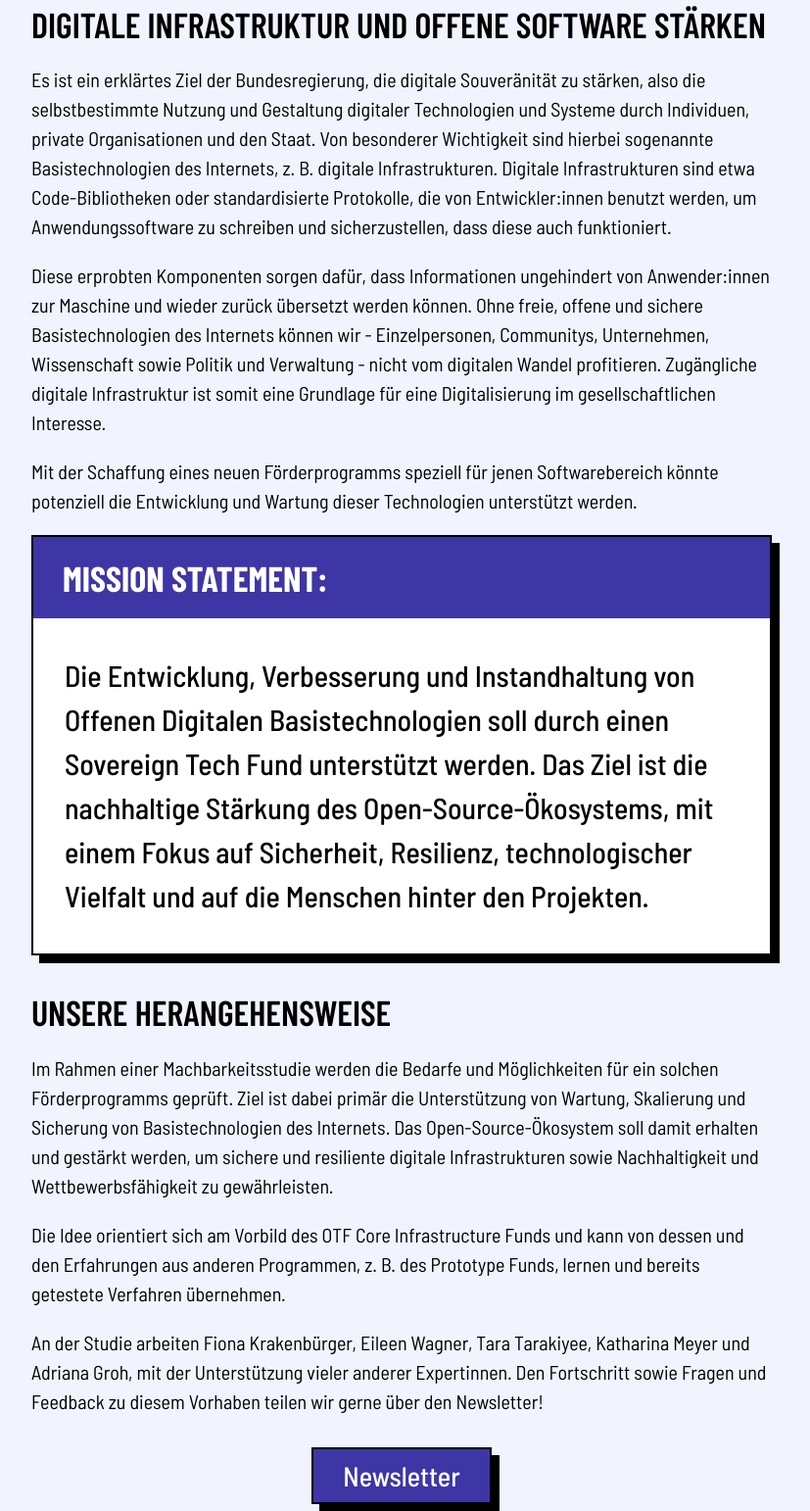
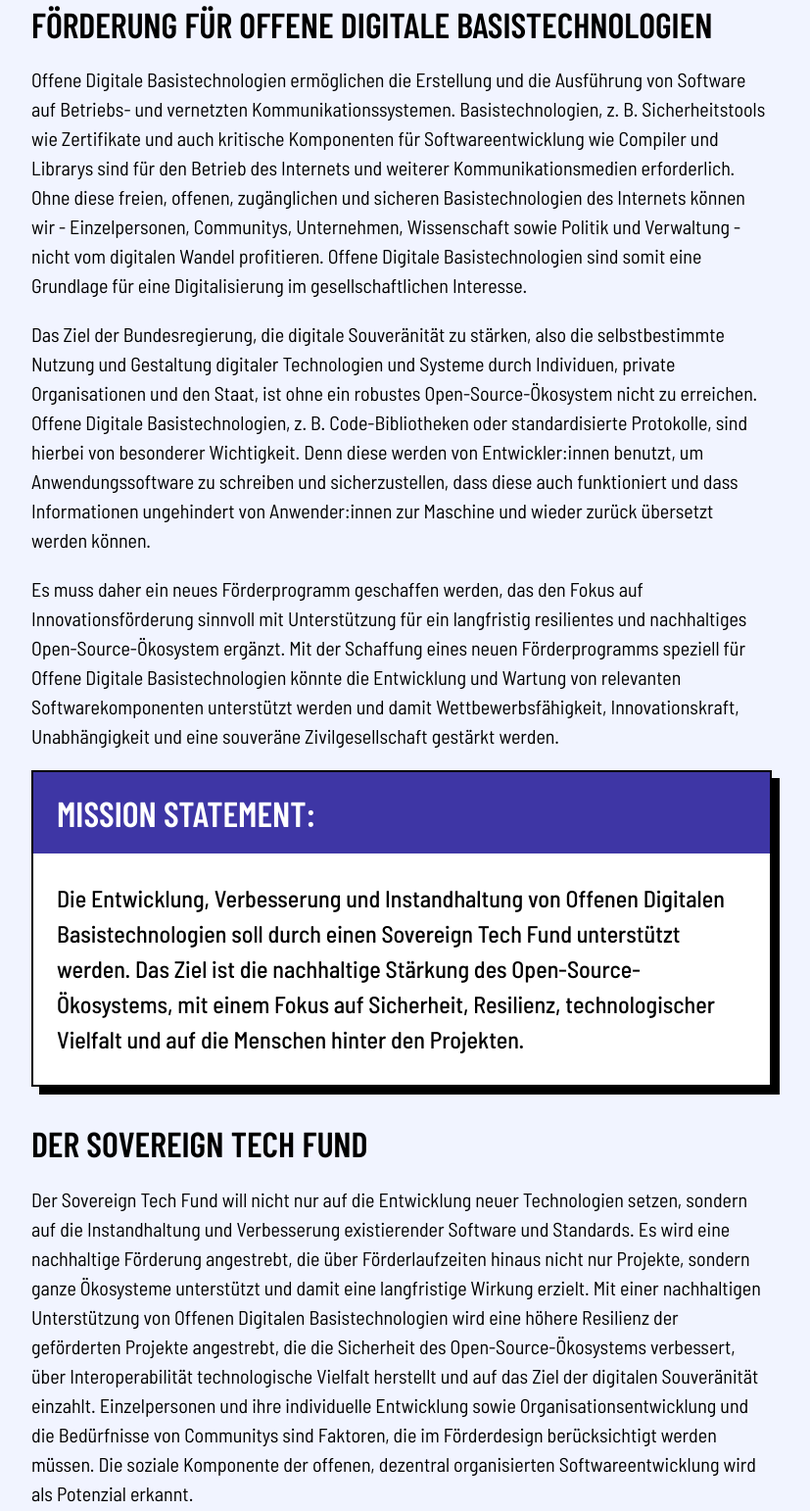
Before and after one commit to bumbleblue/stf-website, a plain HTML site: page index.html in a window 1280 px wide. Shown: the part 171-1713 px from the top of the page at 98% size, without its empty margins (230-1057 px from the left). Drawn offline with Linux system fonts and the light colour scheme.

Commit message:
scrub over content + styles

```diff
--- a/css/style.css
+++ b/css/style.css
@@ -199,7 +199,8 @@ article * + * {
 
 h1 {
   font-size: 2.4rem;
-  font-weight: 700;
+  font-weight: 600;
+  text-transform: uppercase;
 }
 
 h2 {
@@ -210,7 +211,7 @@ h2 {
 
 h3 {
   font-size: 1.8rem;
-  font-weight: 700;
+  font-weight: 600;
 }
 
 :is(h1, h2) {
@@ -276,7 +277,7 @@ blockquote:hover {
 }
 
 blockquote h3 {
-  padding: 1rem 1.5rem;
+  padding: 1rem 1.2rem;
   color: #fff;
   background: #3e36a5;
   text-transform: uppercase;
@@ -284,10 +285,10 @@ blockquote h3 {
 
 blockquote p {
   margin-top: 0;
-  padding: 1.8rem 1.6rem;
+  padding: 1.4rem 1.2rem;
   color: #000;
   background: #fff;
-  font-size: 1.5rem;
+  font-size: 1.2rem;
   font-weight: 500;
 }
 
--- a/index.html
+++ b/index.html
@@ -9,7 +9,7 @@
 
   <meta name="description" content="Digitale Infrastruktur und offene Software stärken">
   <link rel="stylesheet" href="css/style.css">
-  <link rel="canonical" href="https://infrastructurefund.de/">
+  <link rel="canonical" href="https://sovereigntechfund.de/">
 
   <!-- Social: Twitter -->
   <meta name="twitter:card" content="summary_large_image">
@@ -18,7 +18,7 @@
   <meta property="twitter:image:src" content="img/share.png">
 
   <!-- Social: Facebook / Open Graph -->
-  <meta property="og:url" content="https://infrastructurefund.de/">
+  <meta property="og:url" content="https://sovereigntechfund.de/">
   <meta property="og:title" content="Sovereign Tech Fund">
   <meta property="og:image" content="img/share.png">
 
@@ -43,34 +43,23 @@
         <span id="selected">de</span><a href="/en">en</a>
       </div>
     </nav>
-    <!-- <h1>Digitale Infrastruktur und offene Software stärken</h1> -->
   </header>
 
   <main>
 
     <article>
-      <h2>Digitale Infrastruktur und offene Software stärken</h2>
+      <h2>Förderung für Offene Digitale Basistechnologien</h2>
 
       <p>
-        Es ist ein erklärtes Ziel der Bundesregierung, die digitale Souveränität zu stärken, also die selbstbestimmte
-        Nutzung und Gestaltung digitaler Technologien und Systeme durch Individuen, private Organisationen und den
-        Staat. Von besonderer Wichtigkeit sind hierbei sogenannte Basistechnologien des Internets, z. B. digitale
-        Infrastrukturen. Digitale Infrastrukturen sind etwa Code-Bibliotheken oder standardisierte Protokolle, die von
-        Entwickler:innen benutzt werden, um Anwendungssoftware zu schreiben und sicherzustellen, dass diese auch
-        funktioniert.
+        Offene Digitale Basistechnologien ermöglichen die Erstellung und die Ausführung von Software auf Betriebs- und vernetzten Kommunikationssystemen. Basistechnologien, z. B. Sicherheitstools wie Zertifikate und auch kritische Komponenten für Softwareentwicklung wie Compiler und Librarys sind für den Betrieb des Internets und weiterer Kommunikationsmedien erforderlich. Ohne diese freien, offenen, zugänglichen und sicheren Basistechnologien des Internets können wir - Einzelpersonen, Communitys, Unternehmen, Wissenschaft sowie Politik und Verwaltung - nicht vom digitalen Wandel profitieren. Offene Digitale Basistechnologien sind somit eine Grundlage für eine Digitalisierung im gesellschaftlichen Interesse.
       </p>
 
       <p>
-        Diese erprobten Komponenten sorgen dafür, dass Informationen ungehindert von Anwender:innen zur
-        Maschine und wieder zurück übersetzt werden können. Ohne freie, offene und sichere Basistechnologien des
-        Internets können wir - Einzelpersonen, Communitys, Unternehmen, Wissenschaft sowie Politik und Verwaltung -
-        nicht vom digitalen Wandel profitieren. Zugängliche digitale Infrastruktur ist somit eine Grundlage für eine
-        Digitalisierung im gesellschaftlichen Interesse.
+        Das Ziel der Bundesregierung, die digitale Souveränität zu stärken, also die selbstbestimmte Nutzung und Gestaltung digitaler Technologien und Systeme durch Individuen, private Organisationen und den Staat, ist ohne ein robustes Open-Source-Ökosystem nicht zu erreichen. Offene Digitale Basistechnologien, z. B. Code-Bibliotheken oder standardisierte Protokolle, sind hierbei von besonderer Wichtigkeit. Denn diese werden von Entwickler:innen benutzt, um Anwendungssoftware zu schreiben und sicherzustellen, dass diese auch funktioniert und dass Informationen ungehindert von Anwender:innen zur Maschine und wieder zurück übersetzt werden können.
       </p>
 
       <p>
-        Mit der Schaffung eines neuen Förderprogramms speziell für jenen Softwarebereich könnte potenziell die
-        Entwicklung und Wartung dieser Technologien unterstützt werden.
+        Es muss daher ein neues Förderprogramm geschaffen werden, das den Fokus auf Innovationsförderung sinnvoll mit Unterstützung für ein langfristig resilientes und nachhaltiges Open-Source-Ökosystem ergänzt. Mit der Schaffung eines neuen Förderprogramms speziell für Offene Digitale Basistechnologien könnte die Entwicklung und Wartung von relevanten Softwarekomponenten unterstützt werden und damit Wettbewerbsfähigkeit, Innovationskraft, Unabhängigkeit und eine souveräne Zivilgesellschaft gestärkt werden.
       </p>
 
       <blockquote>
@@ -80,32 +69,25 @@
         </p>
       </blockquote>
 
-      <h2>Unsere Herangehensweise</h2>
+      <h2>Der Sovereign Tech Fund</h2>
 
       <p>
-        Im Rahmen einer Machbarkeitsstudie werden die Bedarfe und Möglichkeiten für ein solchen Förderprogramms geprüft.
-        Ziel ist dabei primär die Unterstützung von Wartung, Skalierung und Sicherung von Basistechnologien des
-        Internets. Das Open-Source-Ökosystem soll damit erhalten und gestärkt werden, um sichere und resiliente digitale
-        Infrastrukturen sowie Nachhaltigkeit und Wettbewerbsfähigkeit zu gewährleisten.
+        Der Sovereign Tech Fund will nicht nur auf die Entwicklung neuer Technologien setzen, sondern auf die Instandhaltung und Verbesserung existierender Software und Standards. Es wird eine nachhaltige Förderung angestrebt, die über Förderlaufzeiten hinaus nicht nur Projekte, sondern ganze Ökosysteme unterstützt und damit eine langfristige Wirkung erzielt. Mit einer nachhaltigen Unterstützung von Offenen Digitalen Basistechnologien wird eine höhere Resilienz der geförderten Projekte angestrebt, die die Sicherheit des Open-Source-Ökosystems verbessert, über Interoperabilität technologische Vielfalt herstellt und auf das Ziel der digitalen Souveränität einzahlt. Einzelpersonen und ihre individuelle Entwicklung sowie Organisationsentwicklung und die Bedürfnisse von Communitys sind Faktoren, die im Förderdesign berücksichtigt werden müssen. Die soziale Komponente der offenen, dezentral organisierten Softwareentwicklung wird als Potenzial erkannt.
       </p>
 
       <p>
-        Die Idee orientiert sich am
-        Vorbild des OTF Core Infrastructure Funds und kann von dessen und den Erfahrungen aus anderen Programmen, z. B.
-        des Prototype Funds, lernen und bereits getestete Verfahren übernehmen.
-      </p>
-
-      <p>
-        An der Studie arbeiten Fiona Krakenbürger, Eileen Wagner, Tara Tarakiyee, Katharina Meyer und Adriana Groh, mit
-        der Unterstützung vieler anderer Expertinnen. Den Fortschritt sowie Fragen und Feedback zu diesem Vorhaben
-        teilen wir gerne über den Newsletter!
+        Im Rahmen einer Machbarkeitsstudie wurden die Bedarfe und Möglichkeiten für ein solches Förderprogramm geprüft. Die Idee orientiert sich u. a. an Open Technology Funds Core Infrastructure Fund und kann von dessen und den Erfahrungen aus anderen Programmen, z. B. des Prototype Funds, lernen und bereits getestete Verfahren übernehmen. Für das Design des Sovereign Tech Fund wurden zahlreiche weitere, bereits existierende Programme analysiert, Interviews mit Entwickler:innen und Stakeholdern im Open-Source-Ökosystem geführt sowie zwei Expert:innen-Workshops gehalten. An der Studie mitgewirkt haben insbesondere Fiona Krakenbürger, Eileen Wagner, Tara Tarakiyee, Katharina Meyer und Adriana Groh.
       </p>
 
     </article>
 
     <section id="cta">
+      <a href="/SovereignTechFund_Machbarkeitsstudie.pdf" target="_blank">Unsere Machbarkeitsstudie</a>
+    </section>
+
+    <!-- <section id="cta">
       <a href="https://tinyletter.com/infrastructurefund" target="_blank" rel="noopener noreferrer">Newsletter</a>
-    </section>
+    </section> -->
 
   </main>
 
```
Also changed, not shown: favicon.ico (deleted), img/favicon.svg (added).
